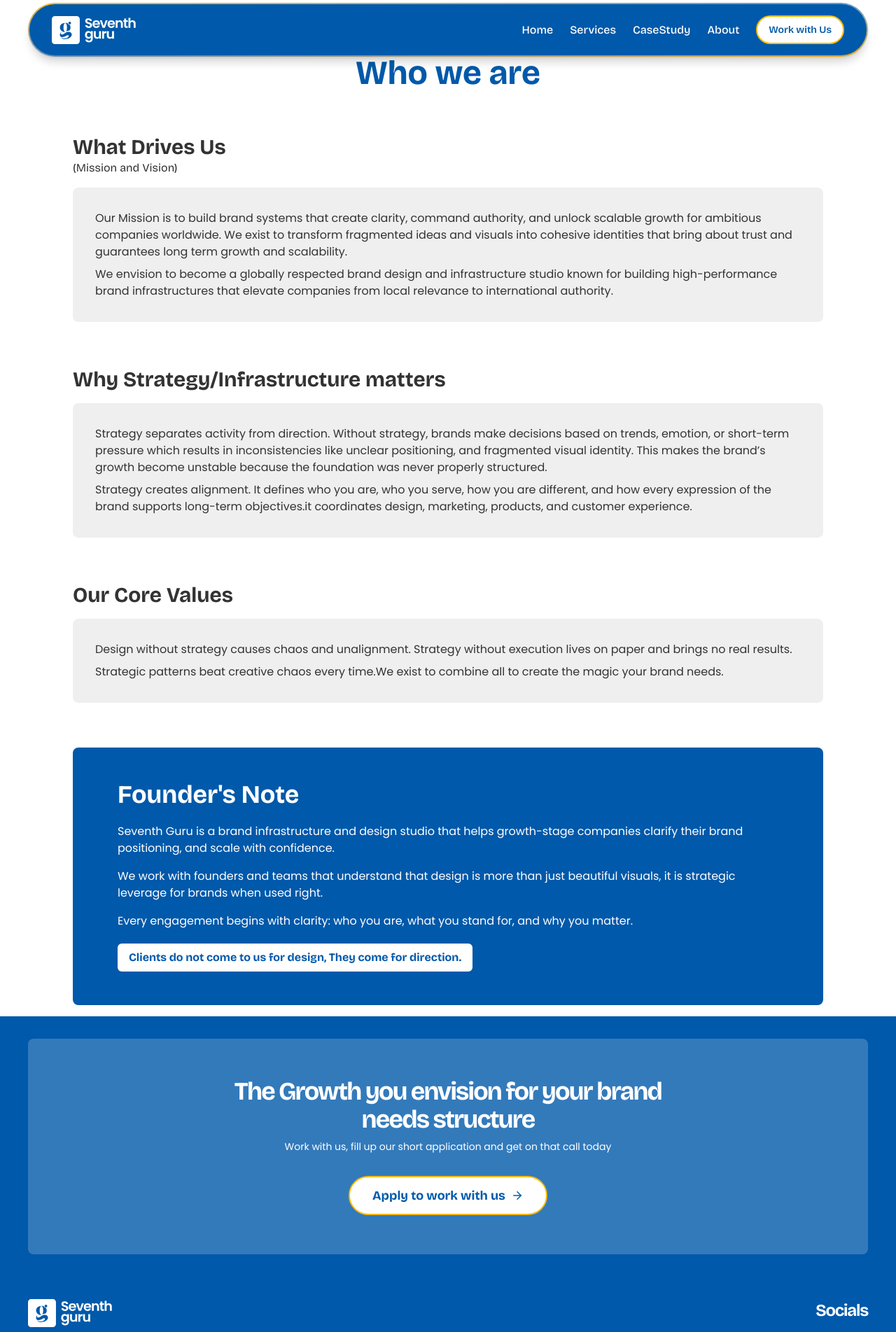
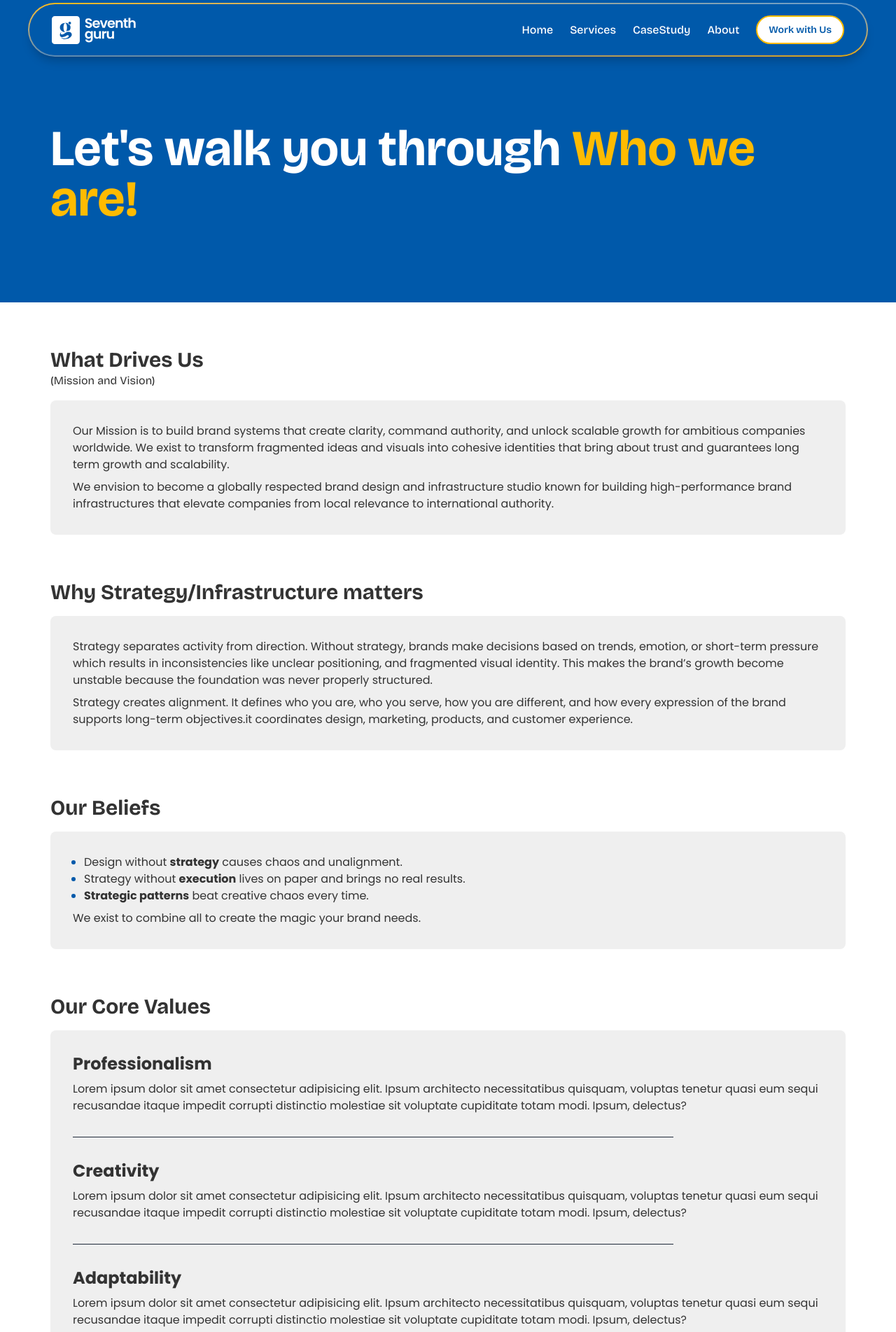
Before and after one commit to Thatboycalledolar/seventh-guru-website, a React (Vite) app: page /About in a window 1280 px wide. Shown: the top 1903 px of the page at 70% size. Built offline with nearby package versions, Linux system fonts and the light colour scheme.

Commit message:
about fix

```diff
--- /dev/null
+++ b/src/components/AboutPageHeader.jsx
@@ -0,0 +1,11 @@
+
+
+export default function AboutPageHead() {
+  return(
+    <div className="bg-(--primary-color) w-full pt-36 md:pt-44 pb-20 md:pb-24">
+      <div className="flex flex-col items-center md:items-start max-w-300 mx-auto px-8">
+        <h1 className="text-white text-5xl font-bold text-center md:text-start md:text-7xl mb-4">Let's walk you through <span className="text-(--secondary-color)">Who we are!</span> </h1>
+      </div>
+    </div>
+  )
+}
--- a/src/pages/About.jsx
+++ b/src/pages/About.jsx
@@ -1,15 +1,13 @@
 import Reveal from "../components/Reveal";
+import AboutPageHead from "../components/AboutPageHeader";
 
 export default function About() {
   return(
-    <div className="flex flex-col px-8 md:px-16 pt-8 max-w-300">
-      <Reveal>
-        <h1 className="text-4xl md:text-5xl text-(--text-color) font-bold text-center mb-16">Let’s walk you through <br /> <span className="text-(--primary-color)">Who we are</span></h1>
-      </Reveal>
-
+    <div className="flex flex-col w-full">
+        <AboutPageHead />
 
       {/* main div for the about content */}
-      <div className="flex flex-col">
+      <div className="flex flex-col max-w-300 mx-auto px-8 pt-16">
 
       <Reveal>
          {/* div for each content */}
@@ -53,15 +51,47 @@ export default function About() {
       <Reveal>
         <div className="flex flex-col text-(--text-color) w-full mb-16">
           <div className="flex flex-col gap-1 mb-4 ">
+            <h2 className="text-3xl font-bold ">Our Beliefs</h2>
+          </div>
+          <div className="bg-(--background-color) p-8 text-md rounded-lg gap-2 flex flex-col font-body">
+            <ul className="px-4 marker:text-(--primary-color)">
+              <li className="list-disc ">Design without <span className="font-bold">strategy</span> causes chaos and unalignment.</li>
+              <li className="list-disc">Strategy without <span className="font-bold">execution</span> lives on paper and brings no real results.</li>
+              <li className="list-disc"><span className="font-bold">Strategic patterns</span> beat creative chaos every time.</li>
+            </ul>
+            <p>
+              We exist to combine all to create the magic your brand needs.
+            </p>
+          </div>
+        </div>
+      </Reveal>
+
+
+
+      <Reveal>
+        <div className="flex flex-col text-(--text-color) w-full mb-16">
+          <div className="flex flex-col gap-1 mb-4 ">
             <h2 className="text-3xl font-bold ">Our Core Values</h2>
           </div>
-          <div className="bg-(--background-color) p-8 text-md rounded-lg gap-2 flex flex-col font-body">
-             <p>
-              Design without strategy causes chaos and unalignment. Strategy without execution lives on paper and brings no real results.
-            </p>
-            <p>
-              Strategic patterns beat creative chaos every time.We exist to combine all to create the magic your brand needs.
-            </p>
+          <div className="bg-(--background-color) p-8 text-md rounded-lg gap-8 flex flex-col font-body">
+            <div className="flex flex-col">
+              <h3 className="font-bold text-2xl mb-2">Professionalism</h3>
+              <p>Lorem ipsum dolor sit amet consectetur adipisicing elit. Ipsum architecto necessitatibus quisquam, voluptas tenetur quasi eum sequi recusandae itaque impedit corrupti distinctio molestiae sit voluptate cupiditate totam modi. Ipsum, delectus?</p>
+            </div>
+
+            <div className="w-[80%] h-px bg-gray-800"></div>
+
+            <div className="flex flex-col">
+              <h3 className="font-bold text-2xl mb-2">Creativity</h3>
+              <p>Lorem ipsum dolor sit amet consectetur adipisicing elit. Ipsum architecto necessitatibus quisquam, voluptas tenetur quasi eum sequi recusandae itaque impedit corrupti distinctio molestiae sit voluptate cupiditate totam modi. Ipsum, delectus?</p>
+            </div>
+
+            <div className="w-[80%] h-px bg-gray-800"></div>
+
+            <div className="flex flex-col">
+              <h3 className="font-bold text-2xl mb-2">Adaptability</h3>
+              <p>Lorem ipsum dolor sit amet consectetur adipisicing elit. Ipsum architecto necessitatibus quisquam, voluptas tenetur quasi eum sequi recusandae itaque impedit corrupti distinctio molestiae sit voluptate cupiditate totam modi. Ipsum, delectus?</p>
+            </div>
           </div>
         </div>
       </Reveal>
@@ -69,7 +99,8 @@ export default function About() {
       </div>
 
      <Reveal>
-      <div className="flex flex-col gap-1 mb-4 bg-(--primary-color) text-white py-12 px-8 md:px-16 rounded-lg md:items-start w-full">
+      <div className="px-4 pb-24">
+        <div className="flex flex-col gap-1 mb-4 bg-(--primary-color) text-white py-12 px-8 md:px-16 rounded-lg md:items-start w-full max-w-300 mx-auto">
           <h2 className="text-4xl font-bold mb-4 text-center ">Founder's Note</h2>
           <div className="flex flex-col font-body w-full ">
             <p className="text-md text-center md:text-start mb-4">
@@ -84,6 +115,8 @@ export default function About() {
           </div>
           <p className="font-bold text-(--primary-color) bg-white py-2 px-4 rounded-md text-center md:text-start ">Clients do not come to us for design, They come for direction.</p>
         </div>
+      </div>
+
      </Reveal>
 
     </div>
```
Lines whose indentation alone changed are shown as unchanged.
